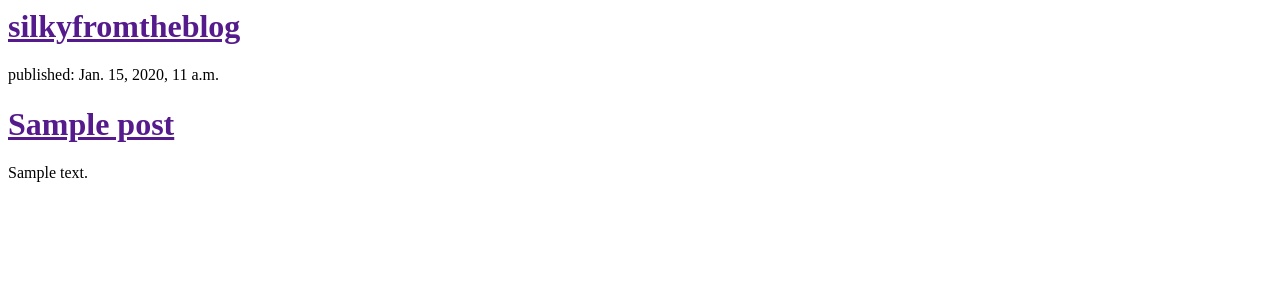
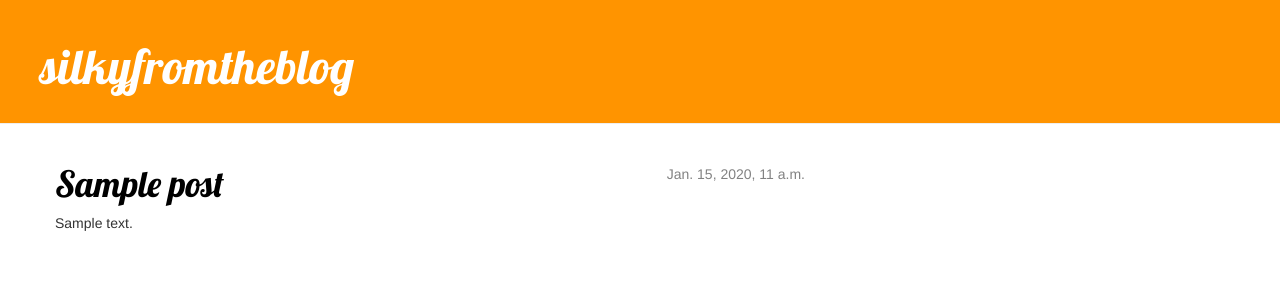
Before and after one commit to milkasilka/silkyfromtheblog, a Django app: template blog/templates/blog/post_list.html in a window 1280 px wide. Shown: the top 302 px of the page. Run offline with Django 3.2, Linux system fonts and the light colour scheme; the template is opened without the code that fills it: values that come from a table or form of the project are taken from there, others are empty; tables that the repository leaves empty hold one stand-in row (values such as "Sample post"); some libraries are stand-ins or nearby versions.

Commit message:
stylesheets angepasst

```diff
--- /dev/null
+++ b/blog/static/css/blog.css
@@ -0,0 +1,47 @@
+.page-header {
+    background-color: #ff9400;
+    margin-top: 0;
+    padding: 20px 20px 20px 40px;
+}
+
+.page-header h1, .page-header h1 a, .page-header h1 a:visited, .page-header h1 a:active {
+    color: #ffffff;
+    font-size: 36pt;
+    text-decoration: none;
+}
+
+.content {
+    margin-left: 40px;
+}
+
+h1, h2, h3, h4 {
+    font-family: 'Lobster', cursive;
+}
+
+.date {
+    float: right;
+    color: #828282;
+}
+
+.save {
+    float: right;
+}
+
+.post-form textarea, .post-form input {
+    width: 100%;
+}
+
+.top-menu, .top-menu:hover, .top-menu:visited {
+    color: #ffffff;
+    float: right;
+    font-size: 26pt;
+    margin-right: 20px;
+}
+
+.post {
+    margin-bottom: 70px;
+}
+
+.post h1 a, .post h1 a:visited {
+    color: #000000;
+}
--- a/blog/templates/blog/post_list.html
+++ b/blog/templates/blog/post_list.html
@@ -1,17 +1,30 @@
+{% load staticfiles %}
 <html>
     <head>
         <title>silkyfromtheblog</title>
+        <link rel="stylesheet" href="//maxcdn.bootstrapcdn.com/bootstrap/3.2.0/css/bootstrap.min.css">
+        <link rel="stylesheet" href="//maxcdn.bootstrapcdn.com/bootstrap/3.2.0/css/bootstrap-theme.min.css">
+        <link rel="stylesheet" href="{% static "css/blog.css" %}">
+        <link href="http://fonts.googleapis.com/css?family=Lobster&subset=latin,latin-ext" rel="stylesheet" type="text/css">
     </head>
     <body>
-        <div>
+        <div class="page-header">
             <h1><a href="">silkyfromtheblog</a></h1>
         </div>
-        {% for post in posts %}
-            <div>
-                <p>published: {{ post.published_date }}</p>
-                <h1><a href="">{{ post.title }}</a></h1>
-                <p>{{ post.text|linebreaks }}</p>
+        <div class="content container">
+            <div class="row">
+                <div class="col-md-8">
+                    {% for post in posts %}
+                        <div class="post">
+                            <div class="date">
+                                {{ post.published_date }}
+                            </div>
+                            <h1><a href="">{{ post.title }}</a></h1>
+                            <p>{{ post.text|linebreaks }}</p>
+                        </div>
+                    {% endfor %}
+                </div>
             </div>
-        {% endfor %}
+        </div>
     </body>
 </html>
```
